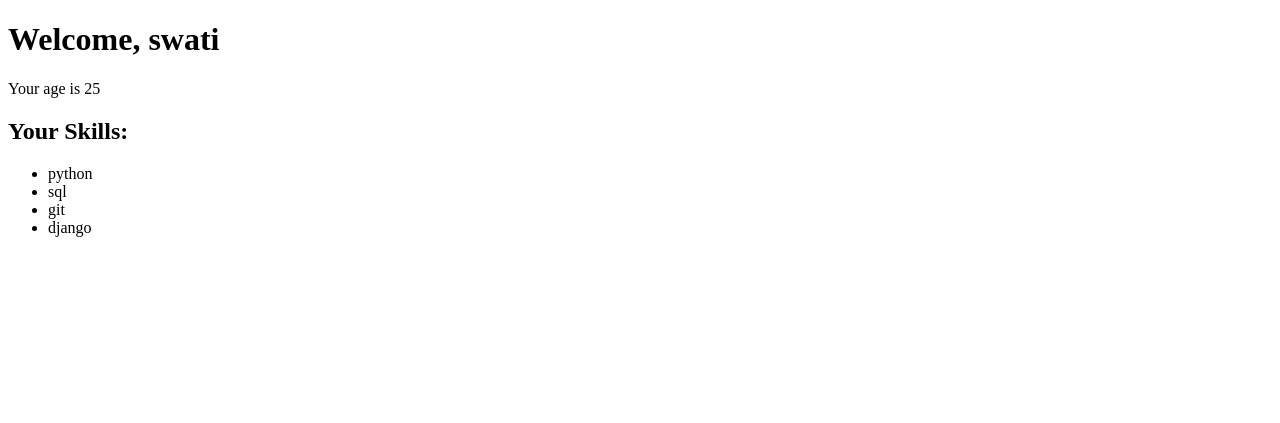
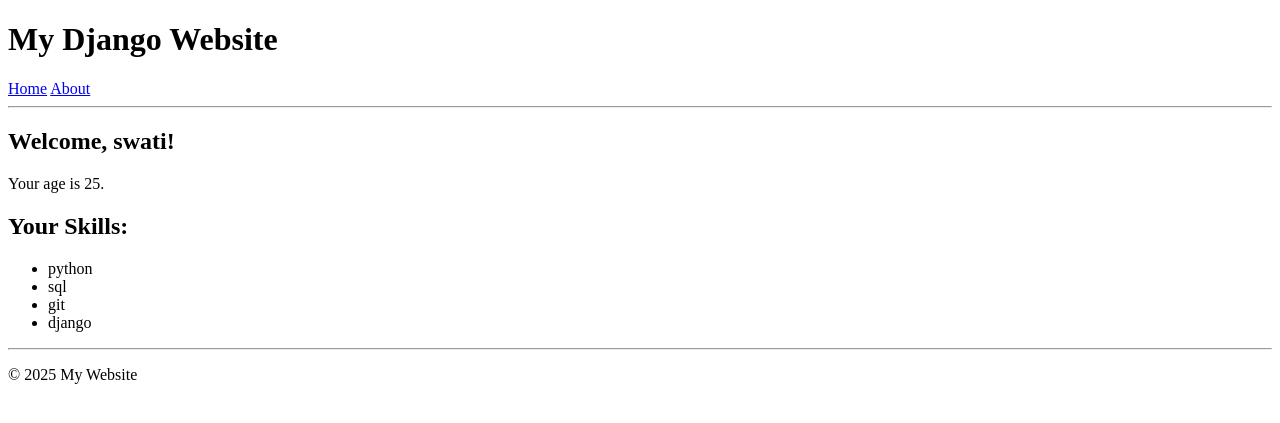
Before and after one commit to Swatitanpure/Demo-Jan25, a Django app: page / in a window 1280 px wide. Shown: the top 423 px of the page. Run offline with Django 5.2, Linux system fonts and the light colour scheme.

Commit message:
Fixed TemplateDoesNotExist error and updated base.html

```diff
--- a/Ecomdemo/myapp/templates/home.html
+++ b/Ecomdemo/myapp/templates/home.html
@@ -1,11 +1,7 @@
-<!DOCTYPE html>
-<html>
-  <head>
-    <title>My First Django Page</title>
-  </head>
-  <body>
-    <h1>Welcome, {{name}}</h1>
-    <p>Your age is {{age}}</p>
+{% extends 'myapp/base.html' %} {% block title %}Home - My Website{% endblock %}
+{% block content %}
+<h2>Welcome, {{ name }}!</h2>
+<p>Your age is {{ age }}.</p>
 
 <h2>Your Skills:</h2>
 <ul>
@@ -13,5 +9,4 @@
   <li>{{ skill }}</li>
   {% endfor %}
 </ul>
-  </body>
-</html>
+{% endblock %}
--- /dev/null
+++ b/Ecomdemo/myapp/templates/myapp/base.html
@@ -0,0 +1,29 @@
+<!DOCTYPE html>
+<html lang="en">
+  <head>
+    <meta charset="UTF-8" />
+    <meta name="viewport" content="width=device-width, initial-scale=1.0" />
+    <title>{% block title %}My Website{% endblock %}</title>
+  </head>
+  <body>
+    <header>
+      <h1>My Django Website</h1>
+      <nav>
+        <a href="/">Home</a>
+        <a href="/about/">About</a>
+      </nav>
+      <hr />
+    </header>
+
+    <main>
+      {% block content %}
+      <!-- Child templates will replace this block -->
+      {% endblock %}
+    </main>
+
+    <footer>
+      <hr />
+      <p>&copy; 2025 My Website</p>
+    </footer>
+  </body>
+</html>
```
Lines whose indentation alone changed are shown as unchanged.
